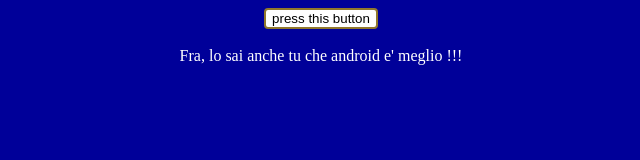
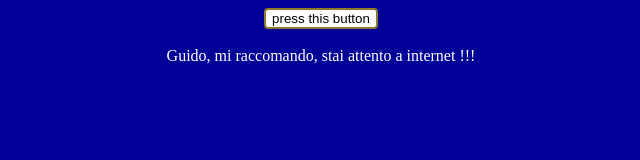
Before and after one commit to sturla78/sturlaTest, a plain HTML site: page index.html in a window 1280 px wide. Both pictures are taken after a click on the button "press this button". Shown: the full height of the page, 319-959 px from the left. Drawn offline with Linux system fonts and the light colour scheme.

Commit message:
Update index.html

```diff
--- a/index.html
+++ b/index.html
@@ -35,7 +35,7 @@
 
     <input type="button" id="showtext" name="press" value="press this button" onclick="showStuff(); return false;" />
         <br /><br />
-    <div id="thisText" style="display:none;color:white">Fra, lo sai anche tu che android e' meglio !!!</div>
+    <div id="thisText" style="display:none;color:white">Guido, mi raccomando, stai attento a internet !!!</div>
 
     </div>
 
```
